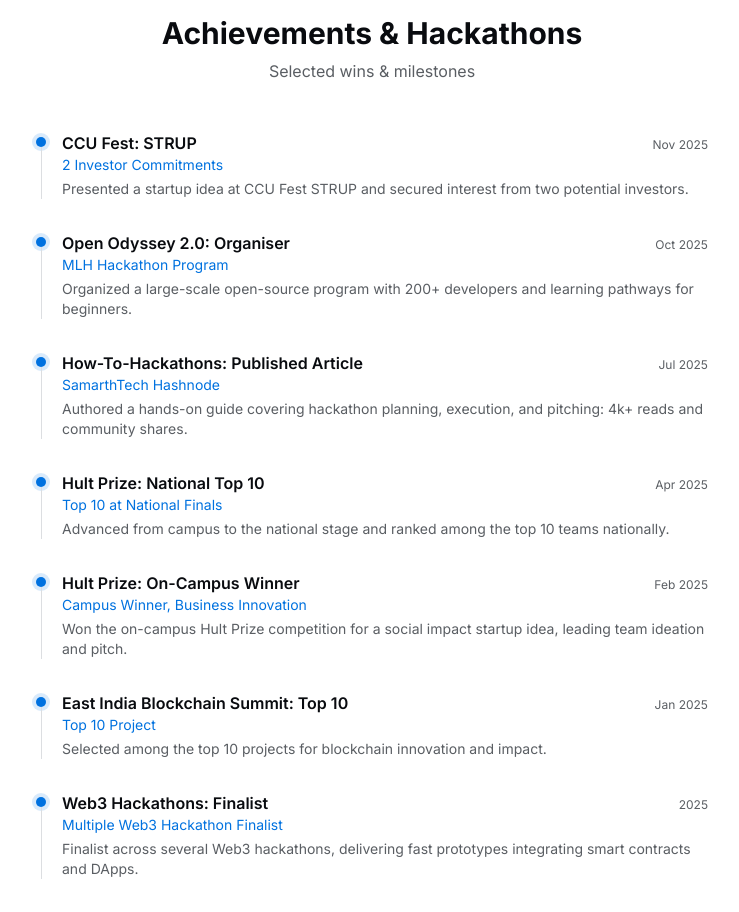
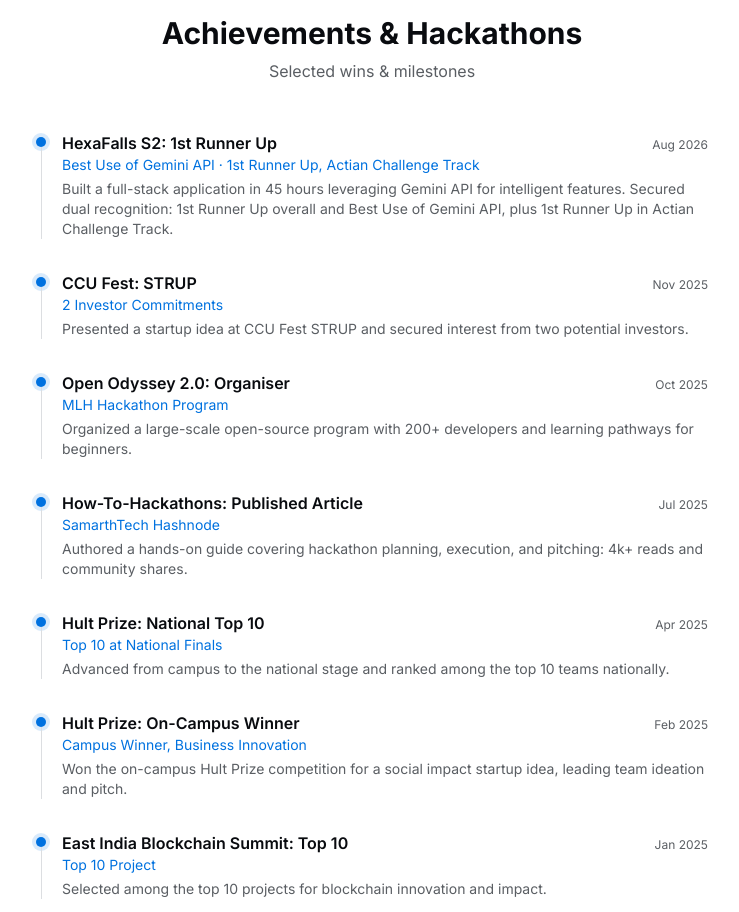
Before and after one commit to koustavx08/koustavx08-portfolio-website, a Next.js app: page / in a window 1280 px wide. Shown: the part 5604-6516 px from the top of the page, without its empty margins (268-1007 px from the left). Built offline with nearby package versions, Linux system fonts and the light colour scheme.

Commit message:
feat: add HexaFalls S2 hackathon win to achievements
- 1st Runner Up overall at HexaFalls S2
- Best Use of Gemini API award
- 1st Runner Up in Actian Challenge Track
- 45-hour build leveraging Gemini API for intelligent features

```diff
--- a/data/resume.ts
+++ b/data/resume.ts
@@ -334,6 +334,14 @@ export const DATA = {
 
   achievements: [
     {
+      title: "HexaFalls S2: 1st Runner Up",
+      subtitle: "Best Use of Gemini API · 1st Runner Up, Actian Challenge Track",
+      date: "Aug 2026",
+      sortDate: "2026-08",
+      description:
+        "Built a full-stack application in 45 hours leveraging Gemini API for intelligent features. Secured dual recognition: 1st Runner Up overall and Best Use of Gemini API, plus 1st Runner Up in Actian Challenge Track.",
+    },
+    {
       title: "Open Odyssey: Winner",
       subtitle: "1st Place, Full-Stack Web3 · 120 teams",
       date: "Nov 2024",
```
